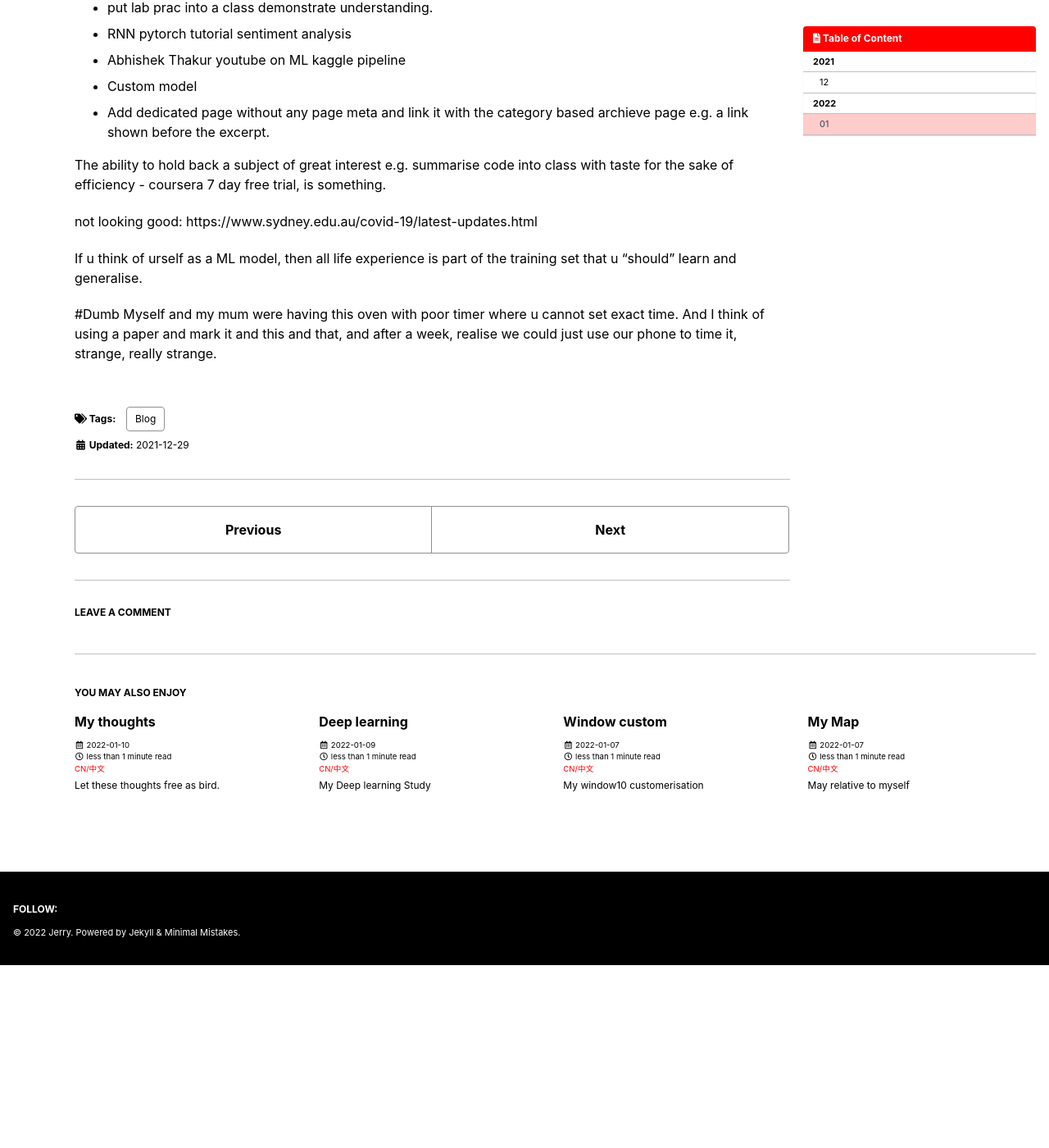
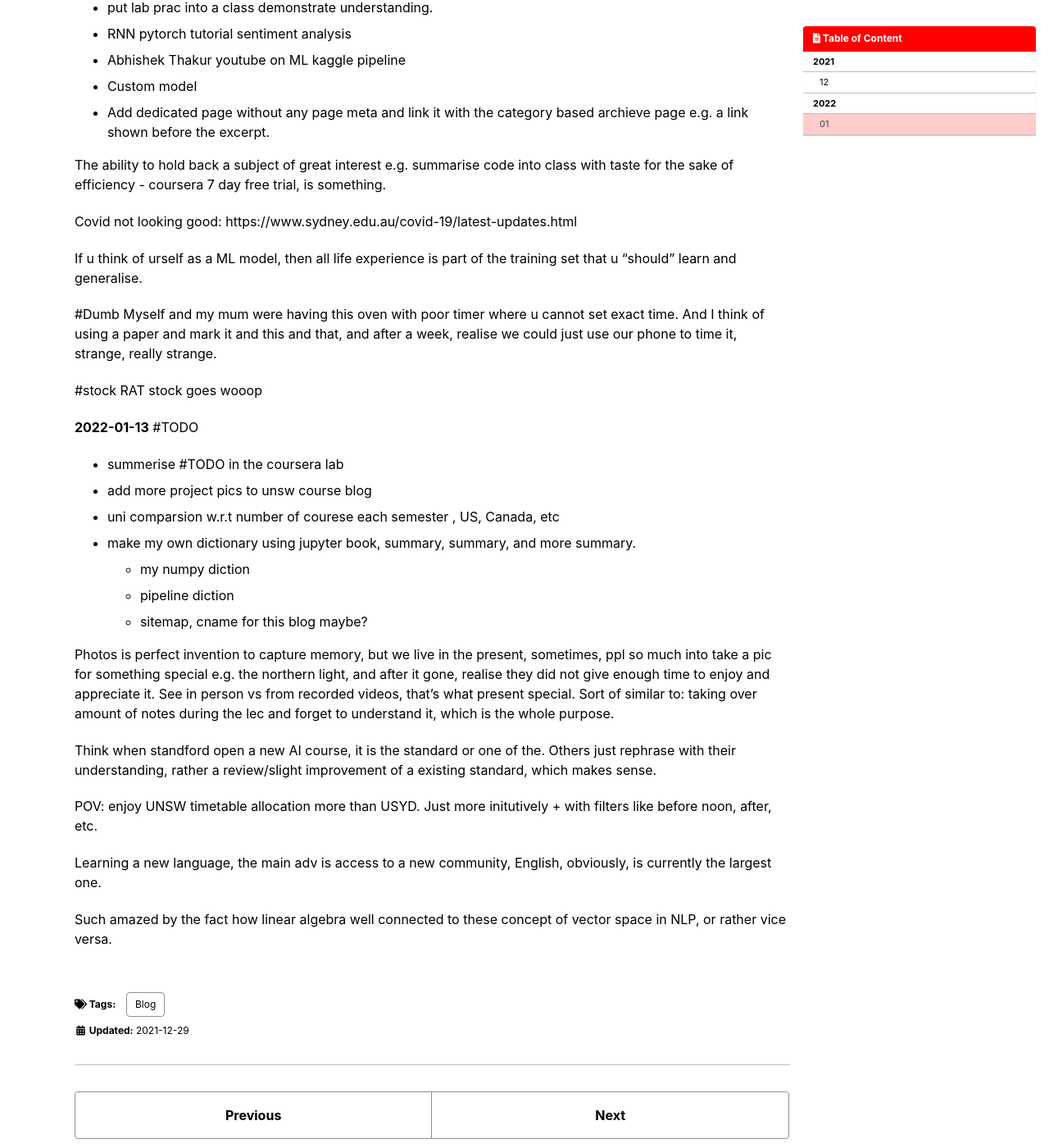
Before and after one commit to postsent/postsent.github.io, a Jekyll site: the page built from _posts/computing/jeykll/2021-12-29-logs.md, in a window 1280 px wide and 1400 px high, scrolled down 7097 px. Shown: the whole window at 82% size. Built offline with Jekyll 4.4.1, drawn with Linux system fonts in a browser that asks for light colours; cached includes are drawn as plain includes; emoji names are drawn with the system emoji font; comment, search, counter and statistics services are not loaded; before the commit the page ends 8274 px from its top, so only the background shows below that; some of the changed text lies outside the part shown.

Commit message:
updates: blog

```diff
--- a/_posts/computing/jeykll/2021-12-29-logs.md
+++ b/_posts/computing/jeykll/2021-12-29-logs.md
@@ -252,8 +252,30 @@ coursera is really geneously - allow video download
 
 The ability to hold back a subject of great interest e.g. summarise code into class with taste for the sake of efficiency - coursera 7 day free trial, is something.
 
-not looking good: https://www.sydney.edu.au/covid-19/latest-updates.html
+Covid not looking good: https://www.sydney.edu.au/covid-19/latest-updates.html
 
 If u think of urself as a ML model, then all life experience is part of the training set that u "should" learn and generalise.
 
 \#Dumb Myself and my mum were having this oven with poor timer where u cannot set exact time. And I think of using a paper and mark it and this and that, and after a week, realise we could just use our phone to time it, strange, really strange.
+
+\#stock RAT stock goes wooop
+
+**2022-01-13**
+\#TODO
+- summerise \#TODO in the coursera lab
+- add more project pics to unsw course blog
+- uni comparsion w.r.t number of courese each semester , US, Canada, etc
+- make my own dictionary using jupyter book, summary, summary, and more summary.
+  - my numpy diction
+  - pipeline diction
+  - sitemap, cname for this blog maybe?
+
+Photos is perfect invention to capture memory, but we live in the present, sometimes, ppl so much into take a pic for something special e.g. the northern light, and after it gone, realise they did not give enough time to enjoy and appreciate it. See in person vs from recorded videos, that's what present special. Sort of similar to: taking over amount of notes during the lec and forget to understand it, which is the whole purpose.
+
+Think when standford open a new AI course, it is the standard or one of the. Others just rephrase with their understanding, rather a review/slight improvement of a existing standard, which makes sense.
+
+POV: enjoy UNSW timetable allocation more than USYD. Just more initutively + with filters like before noon, after, etc.
+
+Learning a new language, the main adv is access to a new community, English, obviously, is currently the largest one.
+
+Such amazed by the fact how linear algebra well connected to these concept of vector space in NLP, or rather vice versa.
```
Also changed, not shown: _posts/computing/data_science/nlp/2021-01-05-nlp.md (+4 -0 lines), _posts/computing/uni/usyd/2021-12-24-general.md (+2 -0 lines).
